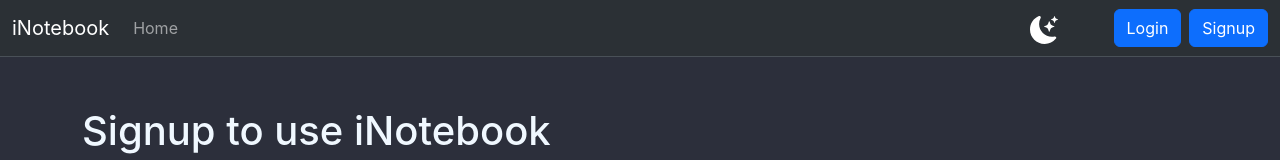
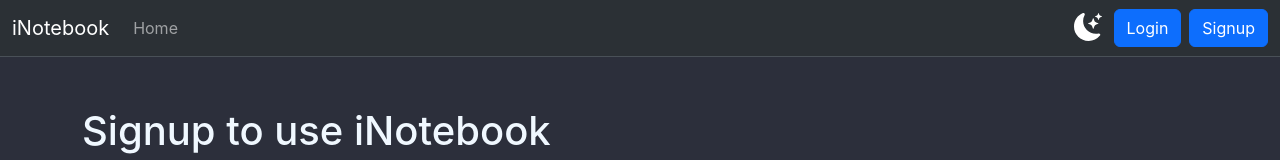
Before and after one commit to Mayank-sinhal/inotebook, a React (Create React App) app: page /signup in a window 1280 px wide. Shown: the top 160 px of the page. Built offline with nearby package versions, Linux system fonts and the light colour scheme.

Commit message:
updated navbar styling

```diff
--- a/package.json
+++ b/package.json
@@ -39,5 +39,8 @@
       "last 1 firefox version",
       "last 1 safari version"
     ]
+  },
+  "devDependencies": {
+    "@babel/plugin-proposal-private-property-in-object": "^7.21.11"
   }
 }
--- a/src/components/Navbar.js
+++ b/src/components/Navbar.js
@@ -65,7 +65,8 @@ const Navbar = () => {
                 </li>
               ) : null}
             </ul>
-            <div className="px-5">
+            <div className="d-flex justify-content-between">
+              <div className="px-1">
                 <svg
                   onClick={toggleTheme}
                   stroke="currentColor"
@@ -102,6 +103,7 @@ const Navbar = () => {
               )}
             </div>
           </div>
+        </div>
       </nav>
     </>
   );
--- a/src/context/about/AboutState.js
+++ b/src/context/about/AboutState.js
@@ -7,15 +7,11 @@ const AboutState = (props) => {
     email: "",
     about: "",
   });
-
   const [aboutImage, setAboutImage] = useState(null);
   const [file, setFile] = useState(null);
   const [Allfile, setAllFile] = useState([]);
 
   const host = "http://localhost:5000";
-  const notesInitial = [];
-
-  const [notes, setNotes] = useState(notesInitial);
   //get all notes
   const getfiles = async () => {
     const response = await fetch(`${host}/api/files/fetchallfiles`, {
```
Also changed, not shown: 1 other file (tests, documents, lock files or other folders). Lines whose indentation alone changed are shown as unchanged.
